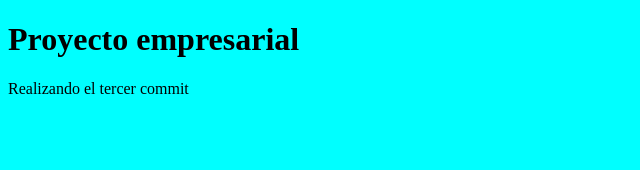
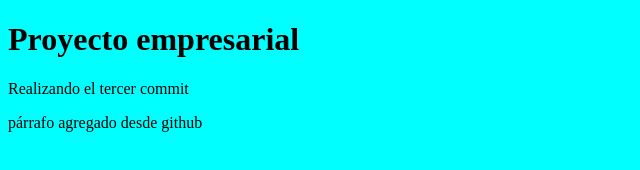
Before and after one commit to Rokie009/Rokie009.github.io, a plain HTML site: page index.html in a window 1280 px wide. Shown: the whole page, without its empty margins (0-640 px from the left). Drawn offline with Linux system fonts and the light colour scheme.

Commit message:
Update index.html

```diff
--- a/index.html
+++ b/index.html
@@ -8,5 +8,6 @@
 <body>
 	<h1>Proyecto empresarial</h1>
 	<p>Realizando el tercer commit</p>
+	<p>párrafo agregado desde github</p>
 </body>
 </html>
```
